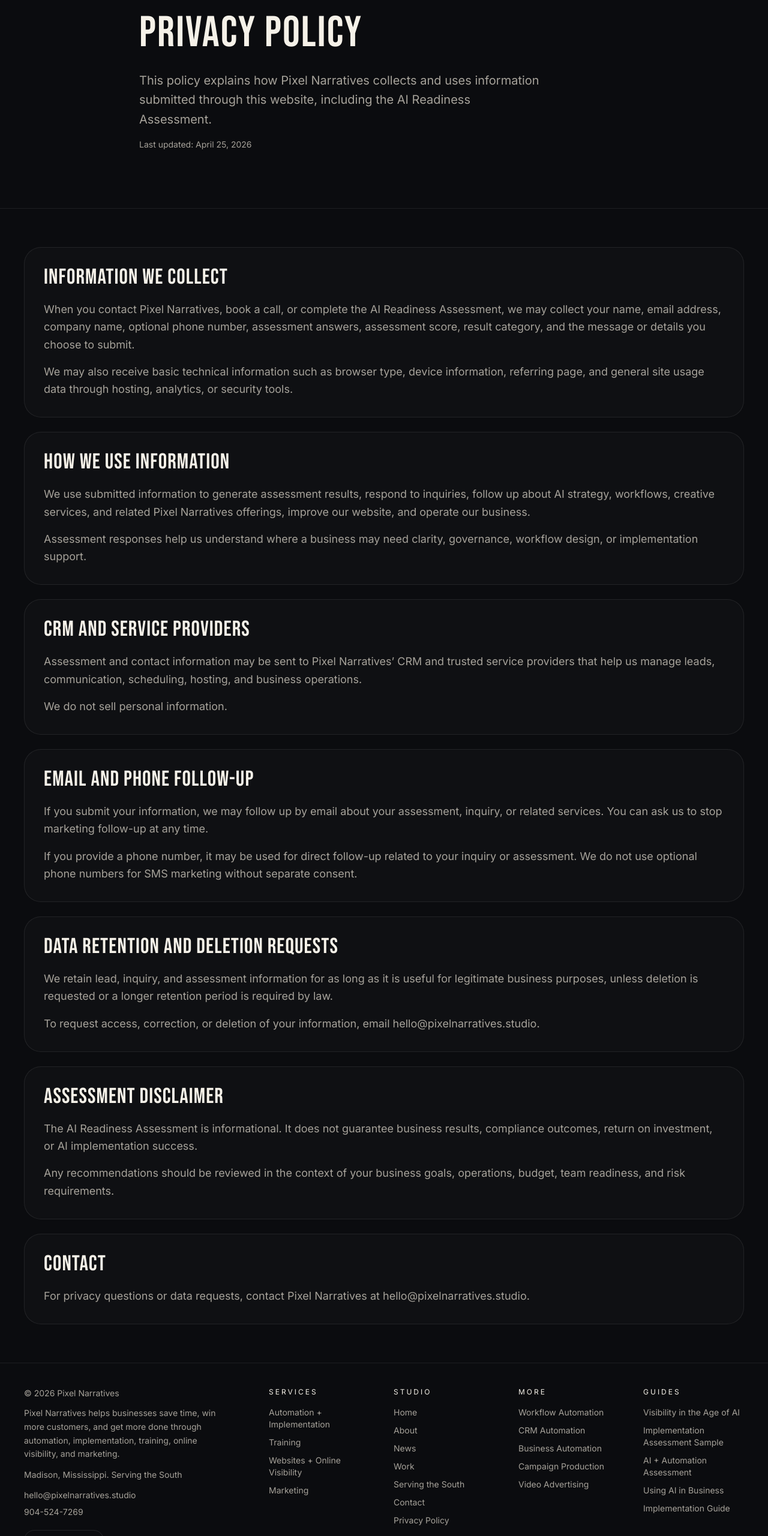
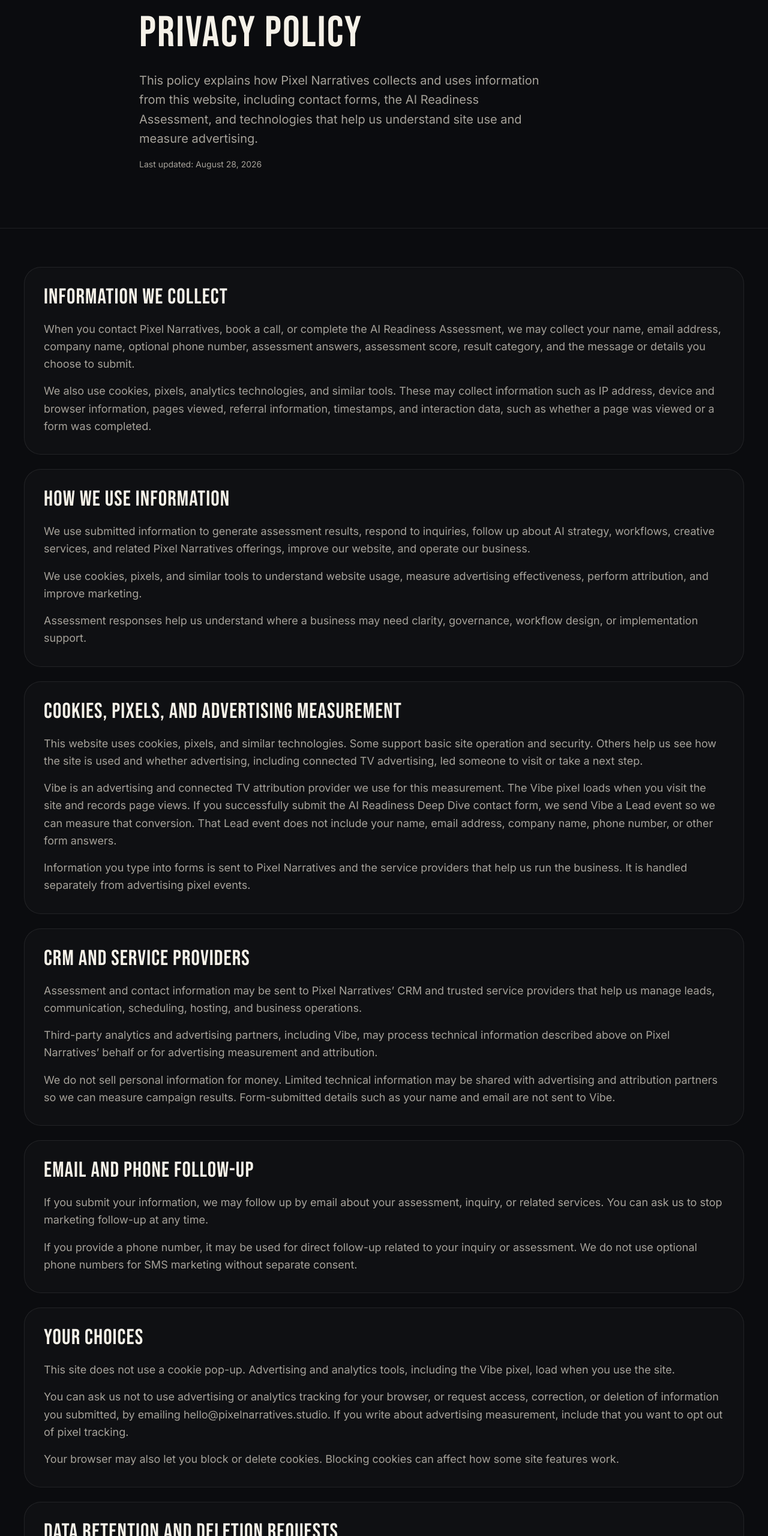
Before and after one commit to jmaruszak/pixel-narratives-site, a Next.js app in the folder pixel-narratives-site/: page /privacy in a window 1280 px wide. Shown: the part 185-2746 px from the top of the page at 60% size. Built offline with nearby package versions, Linux system fonts and the light colour scheme.

Commit message:
Add Vibe CTV tracking, privacy disclosures, and founder About copy.
Install the pixel for page views and Deep Dive lead attribution, disclose it in the privacy policy, and align Jordan's About profile with current AI and strategy work.

Co-authored-by: Cursor <cursoragent@cursor.com>

```diff
--- a/pixel-narratives-site/src/app/about/page.tsx
+++ b/pixel-narratives-site/src/app/about/page.tsx
@@ -17,12 +17,12 @@ export const metadata: Metadata = {
 
 const founder = {
   name: "Jordan Maruszak",
-  title: "Co-Founder, Head of Narrative & Strategy",
+  title: "Founder, Chief AI Officer and Head of Strategy",
   image: "/images/about-jordan.jpg",
   body: [
     "Jordan brings over 15 years of experience working alongside business owners and leadership teams to navigate complex decisions, align strategy, and drive long-term outcomes.",
-    "At Pixel Narratives, he leads narrative and strategic direction by helping companies cut through noise, clarify what matters, and turn ideas into work that moves the needle.",
-    "His focus is simple: every project should have a clear purpose, a strong point of view, and a measurable impact.",
+    "At Pixel Narratives, he leads AI strategy and implementation: helping companies save time, win more customers, and get more done through automation, training, websites, and marketing.",
+    "His focus is simple: every project should have a clear purpose, a practical next step, and a result the owner can measure in the business.",
   ],
 } as const;
 
--- a/pixel-narratives-site/src/app/layout.tsx
+++ b/pixel-narratives-site/src/app/layout.tsx
@@ -1,4 +1,5 @@
 import { Inter, Bebas_Neue } from "next/font/google";
+import VibePixel from "../components/VibePixel";
 import WebMcpTools from "../components/WebMcpTools";
 import { rootMetadata } from "../lib/siteMetadata";
 import "./globals.css";
@@ -30,6 +31,7 @@ export default function RootLayout({
         >
           Skip to content
         </a>
+        <VibePixel />
         <WebMcpTools />
         {children}
       </body>
--- a/pixel-narratives-site/src/app/privacy/page.tsx
+++ b/pixel-narratives-site/src/app/privacy/page.tsx
@@ -5,7 +5,7 @@ import Nav from "../../components/Nav";
 export const metadata: Metadata = {
   title: "Privacy Policy | Pixel Narratives",
   description:
-    "Privacy Policy for Pixel Narratives, including website inquiries, AI Readiness Assessment submissions, CRM follow-up, and data rights requests.",
+    "Privacy Policy for Pixel Narratives, including website inquiries, AI Readiness Assessment submissions, cookies, advertising measurement, CRM follow-up, and data rights requests.",
   alternates: { canonical: "/privacy" },
 };
 
@@ -14,21 +14,31 @@ const sections = [
     title: "Information We Collect",
     body: [
       "When you contact Pixel Narratives, book a call, or complete the AI Readiness Assessment, we may collect your name, email address, company name, optional phone number, assessment answers, assessment score, result category, and the message or details you choose to submit.",
-      "We may also receive basic technical information such as browser type, device information, referring page, and general site usage data through hosting, analytics, or security tools.",
+      "We also use cookies, pixels, analytics technologies, and similar tools. These may collect information such as IP address, device and browser information, pages viewed, referral information, timestamps, and interaction data, such as whether a page was viewed or a form was completed.",
     ],
   },
   {
     title: "How We Use Information",
     body: [
       "We use submitted information to generate assessment results, respond to inquiries, follow up about AI strategy, workflows, creative services, and related Pixel Narratives offerings, improve our website, and operate our business.",
+      "We use cookies, pixels, and similar tools to understand website usage, measure advertising effectiveness, perform attribution, and improve marketing.",
       "Assessment responses help us understand where a business may need clarity, governance, workflow design, or implementation support.",
+    ],
+  },
+  {
+    title: "Cookies, Pixels, and Advertising Measurement",
+    body: [
+      "This website uses cookies, pixels, and similar technologies. Some support basic site operation and security. Others help us see how the site is used and whether advertising, including connected TV advertising, led someone to visit or take a next step.",
+      "Vibe is an advertising and connected TV attribution provider we use for this measurement. The Vibe pixel loads when you visit the site and records page views. If you successfully submit the AI Readiness Deep Dive contact form, we send Vibe a Lead event so we can measure that conversion. That Lead event does not include your name, email address, company name, phone number, or other form answers.",
+      "Information you type into forms is sent to Pixel Narratives and the service providers that help us run the business. It is handled separately from advertising pixel events.",
     ],
   },
   {
     title: "CRM and Service Providers",
     body: [
       "Assessment and contact information may be sent to Pixel Narratives’ CRM and trusted service providers that help us manage leads, communication, scheduling, hosting, and business operations.",
-      "We do not sell personal information.",
+      "Third-party analytics and advertising partners, including Vibe, may process technical information described above on Pixel Narratives’ behalf or for advertising measurement and attribution.",
+      "We do not sell personal information for money. Limited technical information may be shared with advertising and attribution partners so we can measure campaign results. Form-submitted details such as your name and email are not sent to Vibe.",
     ],
   },
   {
@@ -36,6 +46,14 @@ const sections = [
     body: [
       "If you submit your information, we may follow up by email about your assessment, inquiry, or related services. You can ask us to stop marketing follow-up at any time.",
       "If you provide a phone number, it may be used for direct follow-up related to your inquiry or assessment. We do not use optional phone numbers for SMS marketing without separate consent.",
+    ],
+  },
+  {
+    title: "Your Choices",
+    body: [
+      "This site does not use a cookie pop-up. Advertising and analytics tools, including the Vibe pixel, load when you use the site.",
+      "You can ask us not to use advertising or analytics tracking for your browser, or request access, correction, or deletion of information you submitted, by emailing hello@pixelnarratives.studio. If you write about advertising measurement, include that you want to opt out of pixel tracking.",
+      "Your browser may also let you block or delete cookies. Blocking cookies can affect how some site features work.",
     ],
   },
   {
@@ -74,11 +92,12 @@ export default function PrivacyPage() {
         </h1>
         <p className="mt-6 max-w-2xl text-lg leading-relaxed text-[var(--muted)] md:text-xl">
           This policy explains how Pixel Narratives collects and uses
-          information submitted through this website, including the AI Readiness
-          Assessment.
+          information from this website, including contact forms, the AI
+          Readiness Assessment, and technologies that help us understand site
+          use and measure advertising.
         </p>
         <p className="mt-4 text-sm text-[var(--muted)]">
-          Last updated: April 25, 2026
+          Last updated: August 28, 2026
         </p>
       </section>
 
--- a/pixel-narratives-site/src/components/AiReadinessAssessment.tsx
+++ b/pixel-narratives-site/src/components/AiReadinessAssessment.tsx
@@ -16,6 +16,18 @@ import {
   type UnifiedDeepDiveReport,
 } from "../lib/deepDiveReport";
 import { useWebMcpForm, webMcpForm, webMcpParam } from "../lib/webMcpAttributes";
+
+let vibeLeadEventSent = false;
+
+function trackVibeLeadConversion() {
+  if (vibeLeadEventSent) return;
+  vibeLeadEventSent = true;
+  try {
+    window.vbpx?.("event", "lead");
+  } catch {
+    // Pixel must never block assessment submission.
+  }
+}
 
 type LeadForm = {
   name: string;
@@ -679,6 +691,8 @@ export default function AiReadinessAssessment() {
         setCrmSyncNotice(
           "We couldn't sync this lead to our team inbox yet. Your snapshot is still shown above. Feel free to contact us directly if you don't hear back."
         );
+      } else {
+        trackVibeLeadConversion();
       }
     } catch (error) {
       console.error("Assessment CRM sync failed after Deep Dive snapshot", error);
--- a/pixel-narratives-site/src/components/Footer.tsx
+++ b/pixel-narratives-site/src/components/Footer.tsx
@@ -70,6 +70,12 @@ export default function Footer() {
           >
             {CONTACT_PHONE}
           </a>
+          <a
+            href="/privacy"
+            className="mt-3 inline-block transition hover:text-[var(--foreground)]"
+          >
+            Privacy Policy
+          </a>
           <div className="mt-5">
             <a
               href="https://calendly.com/pixelnarratives"
--- /dev/null
+++ b/pixel-narratives-site/src/components/VibePixel.tsx
@@ -0,0 +1,37 @@
+"use client";
+
+import Script from "next/script";
+import { usePathname } from "next/navigation";
+import { useEffect } from "react";
+
+const VIBE_PIXEL_ID = "4pf9Kd";
+
+let lastTrackedPath: string | null = null;
+
+export default function VibePixel() {
+  const pathname = usePathname();
+
+  useEffect(() => {
+    if (!pathname) return;
+
+    if (lastTrackedPath === null) {
+      lastTrackedPath = pathname;
+      return;
+    }
+
+    if (lastTrackedPath === pathname) return;
+
+    lastTrackedPath = pathname;
+    window.vbpx?.("event", "page_view");
+  }, [pathname]);
+
+  return (
+    <Script id="vibe-ctv-pixel" strategy="afterInteractive">
+      {`
+        !function(v,i,b,e,c,o){if(!v[c]){var s=v[c]=function(){s.process?s.process.apply(s,arguments):s.queue.push(arguments)};s.queue=[],s.b=1*new Date;var t=i.createElement(b);t.async=!0,t.src=e;var n=i.getElementsByTagName(b)[0];n.parentNode.insertBefore(t,n)}}(window,document,"script","https://s.vibe.co/vbpx.js","vbpx");
+        vbpx('init','${VIBE_PIXEL_ID}');
+        vbpx('event', 'page_view');
+      `}
+    </Script>
+  );
+}
--- /dev/null
+++ b/pixel-narratives-site/src/types/vbpx.d.ts
@@ -0,0 +1,12 @@
+type VbpxFn = ((...args: unknown[]) => void) & {
+  queue?: unknown[];
+  process?: (...args: unknown[]) => void;
+};
+
+declare global {
+  interface Window {
+    vbpx?: VbpxFn;
+  }
+}
+
+export {};
```
Also changed, not shown: pixel-narratives-site/public/llms.txt.
